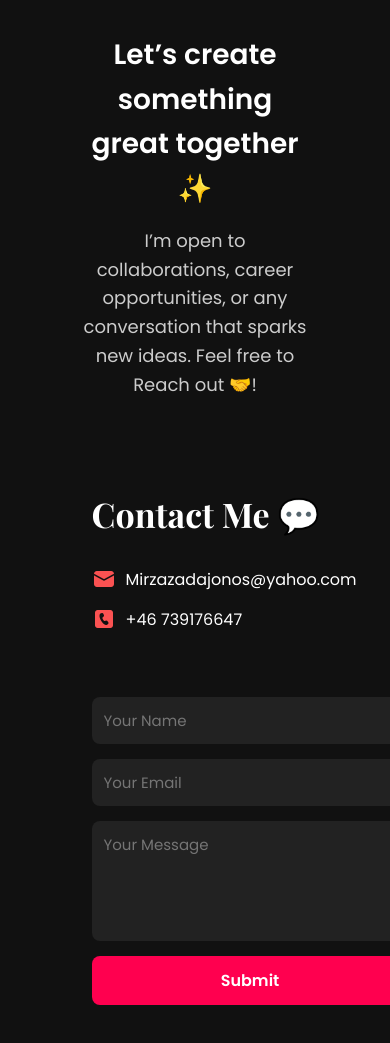
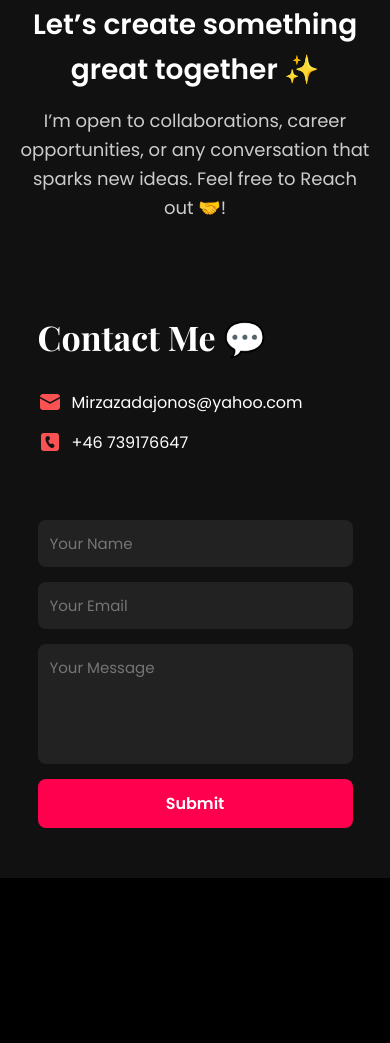
Before and after one commit to JonosMirzazada/JonosMirzazada.github.io, a plain HTML site: page index.html in a window 390 px wide. Shown: the part 4961-6004 px from the top of the page. After the commit the page ends 5839 px from the top, so only its background shows below. Drawn offline with nearby package versions, Linux system fonts and the light colour scheme; a web font is replaced by a local one.

Commit message:
Made Contact boxes more responsive for devisces.

```diff
--- a/style.css
+++ b/style.css
@@ -585,9 +585,9 @@ nav ul li a:hover::after {
 }
 
 /* RESPONSIVE */
-@media screen and (max-width: 900px) {
-    .contact-container {
-        flex-direction: column;
+@media (max-width: 900px) {
+    #contact {
+        padding: 50px 20px;
     }
 }
 
```
